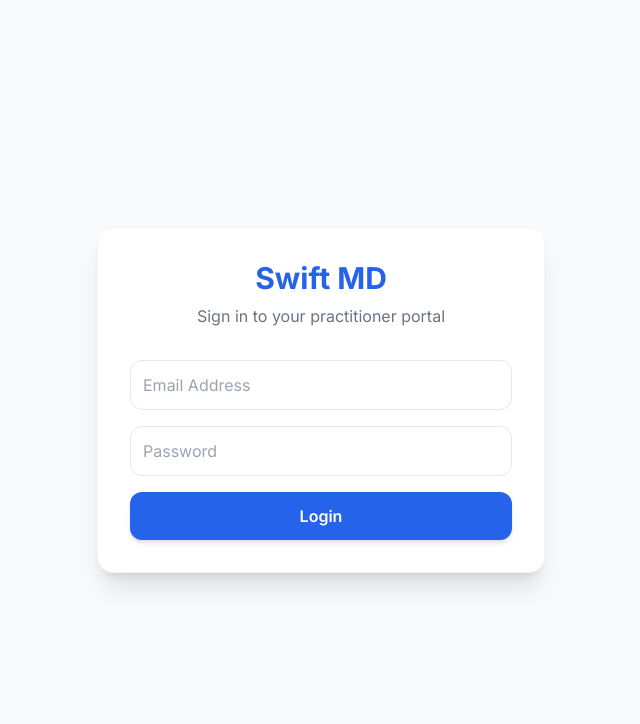
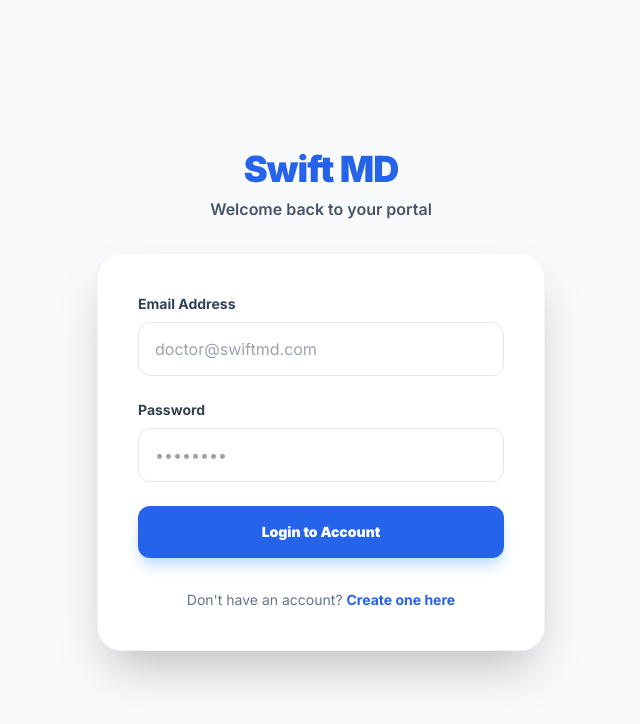
Before and after one commit to mugwe88-ops/MedicareAI, a Next.js app in the folder frontend/: page /login in a window 1280 px wide. Shown: the top 724 px of the page, without its empty margins (319-959 px from the left). Built offline with nearby package versions, Linux system fonts and the light colour scheme.

Commit message:
update page.tsx

```diff
--- a/frontend/app/login/page.tsx
+++ b/frontend/app/login/page.tsx
@@ -3,68 +3,114 @@ import { useState } from "react";
 import Link from "next/link";
 
 export default function LoginPage() {
-  const [email, setEmail] = useState("");
-  const [password, setPassword] = useState("");
+  const [loading, setLoading] = useState(false);
   const [error, setError] = useState("");
-  const [loading, setLoading] = useState(false);
+  const [formData, setFormData] = useState({
+    email: "",
+    password: "",
+  });
+
+  const handleChange = (e: React.ChangeEvent<HTMLInputElement>) => {
+    setFormData({ ...formData, [e.target.name]: e.target.value });
+  };
 
   const handleSubmit = async (e: React.FormEvent) => {
     e.preventDefault();
+    setLoading(true);
     setError("");
-    setLoading(true);
 
     try {
       const res = await fetch("https://medicareai-1.onrender.com/api/auth/login", {
         method: "POST",
         headers: { "Content-Type": "application/json" },
-        body: JSON.stringify({ email, password }),
+        body: JSON.stringify(formData),
       });
 
       const data = await res.json();
-      if (!res.ok) throw new Error(data.error || "Invalid credentials");
 
+      if (!res.ok) {
+        throw new Error(data.message || "Login failed. Check your credentials.");
+      }
+
+      // 1. Save the token for the session
       localStorage.setItem("token", data.token);
+
+      // 2. Role-Based Redirect Logic
+      // Checks if the user is a doctor or patient and sends them to the right page
+      if (data.user.role === "doctor") {
         window.location.href = "/dashboard";
+      } else {
+        window.location.href = "/patient-portal";
+      }
+
     } catch (err: any) {
-      setError(err.message);
+      setError(err.message === "Failed to fetch"
+        ? "Server is waking up. Please wait 30 seconds and try again."
+        : err.message);
     } finally {
       setLoading(false);
     }
   };
 
   return (
-    <div className="flex flex-col items-center justify-center min-h-screen bg-gray-50 px-4">
-      <div className="w-full max-w-md bg-white rounded-2xl shadow-xl p-8 border border-gray-100">
-        <div className="text-center mb-8">
-          <h1 className="text-3xl font-bold text-blue-600">Swift MD</h1>
-          <p className="text-gray-500 mt-2">Sign in to your practitioner portal</p>
+    <div className="min-h-screen bg-gray-50 flex flex-col justify-center py-12 px-6">
+      <div className="sm:mx-auto sm:w-full sm:max-w-md text-center">
+        <h1 className="text-4xl font-black text-blue-600 tracking-tight">Swift MD</h1>
+        <p className="mt-2 text-slate-600 font-semibold">Welcome back to your portal</p>
       </div>
 
-        <form onSubmit={handleSubmit} className="space-y-4">
+      <div className="mt-8 sm:mx-auto sm:w-full sm:max-w-md">
+        <div className="bg-white py-10 px-10 shadow-2xl rounded-3xl border border-gray-100">
+
+          <form className="space-y-6" onSubmit={handleSubmit}>
+            <div>
+              <label className="block text-sm font-bold text-slate-700 mb-2">Email Address</label>
               <input
+                name="email"
                 type="email"
-            placeholder="Email Address"
-            value={email}
-            onChange={(e) => setEmail((e.target.value || "").toLowerCase())}
-            className="w-full p-3 border border-gray-200 rounded-xl focus:ring-2 focus:ring-blue-500 text-black bg-white"
+                placeholder="doctor@swiftmd.com"
                 required
+                onChange={handleChange}
+                className="w-full px-4 py-3.5 border border-slate-200 rounded-xl focus:ring-2 focus:ring-blue-500 outline-none text-slate-900 bg-white transition-all"
               />
+            </div>
+
+            <div>
+              <label className="block text-sm font-bold text-slate-700 mb-2">Password</label>
               <input
+                name="password"
                 type="password"
-            placeholder="Password"
-            value={password}
-            onChange={(e) => setPassword(e.target.value)}
-            className="w-full p-3 border border-gray-200 rounded-xl focus:ring-2 focus:ring-blue-500 text-black bg-white"
+                placeholder="••••••••"
+                required
+                onChange={handleChange}
+                className="w-full px-4 py-3.5 border border-slate-200 rounded-xl focus:ring-2 focus:ring-blue-500 outline-none text-slate-900 bg-white transition-all"
               />
-          {error && <p className="text-red-500 text-sm text-center">{error}</p>}
+            </div>
+
+            {error && (
+              <div className="bg-rose-50 border border-rose-100 text-rose-600 text-sm font-bold px-4 py-3 rounded-xl text-center">
+                {error}
+              </div>
+            )}
+
             <button
               type="submit"
               disabled={loading}
-            className="w-full bg-blue-600 text-white p-3 rounded-xl font-semibold hover:bg-blue-700 shadow-md transition-all"
+              className="w-full py-4 px-4 rounded-xl shadow-lg shadow-blue-200 text-sm font-black text-white bg-blue-600 hover:bg-blue-700 transition-all transform active:scale-[0.98] disabled:bg-blue-300"
             >
-            {loading ? "Verifying..." : "Login"}
+              {loading ? "Authenticating..." : "Login to Account"}
             </button>
           </form>
+
+          <div className="mt-8 text-center">
+            <p className="text-sm text-slate-500">
+              Don't have an account?{" "}
+              <Link href="/signup" className="font-bold text-blue-600 hover:text-blue-800 transition">
+                Create one here
+              </Link>
+            </p>
+          </div>
+        </div>
       </div>
     </div>
   );
```
Lines whose indentation alone changed are shown as unchanged.
